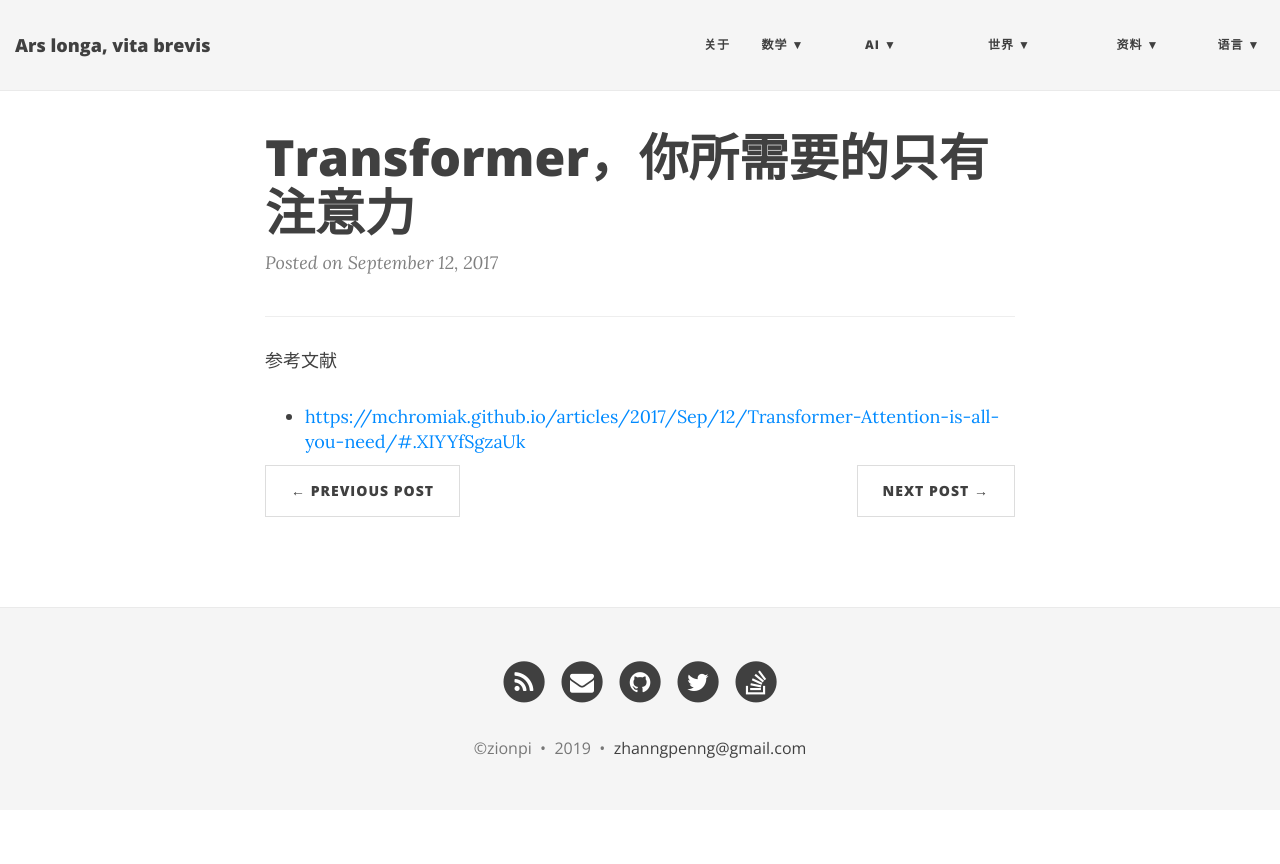
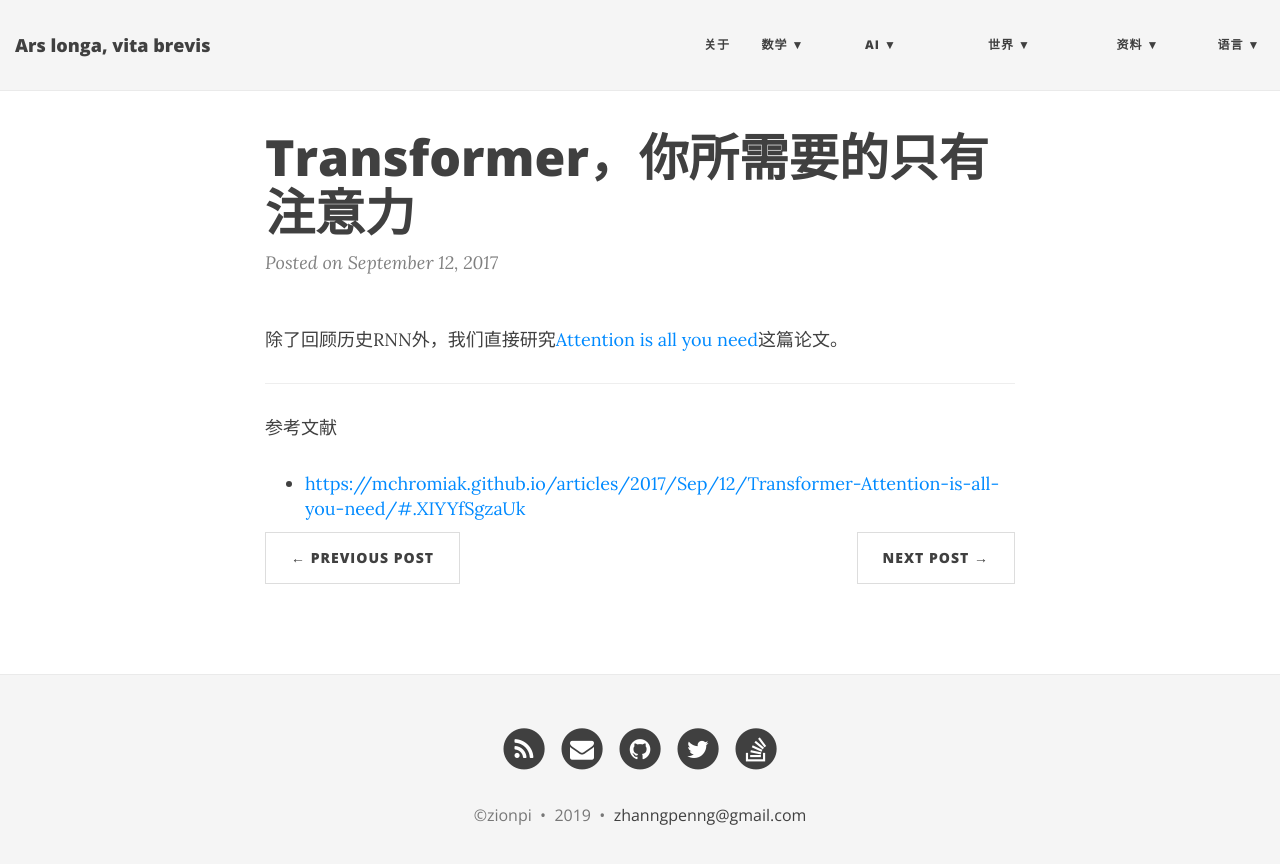
Before and after one commit to ZionPi/zionpi.github.io, a Jekyll site: the page built from _posts/2017-09-12-transformer-attention-is-all-you-need.md, in a window 1280 px wide. Shown: the top 864 px of the page. Built offline with Jekyll 4.4.1, drawn with Linux system fonts in a browser that asks for light colours; nearby versions of some CDN libraries.

Commit message:
Update and rename 2017-09-12-the-transformer.md to 2017-09-12-transformer-attention-is-all-you-need.md

```diff
--- a/_posts/2017-09-12-the-transformer.md
+++ b/_posts/2017-09-12-transformer-attention-is-all-you-need.md
@@ -2,7 +2,7 @@
 layout: post
 title: Transformer，你所需要的只有注意力
 ---
-
+除了回顾历史RNN外，我们直接研究[Attention is all you need](http://mlexplained.com/2017/12/29/attention-is-all-you-need-explained/)这篇论文。
 
 ---
 参考文献
```
